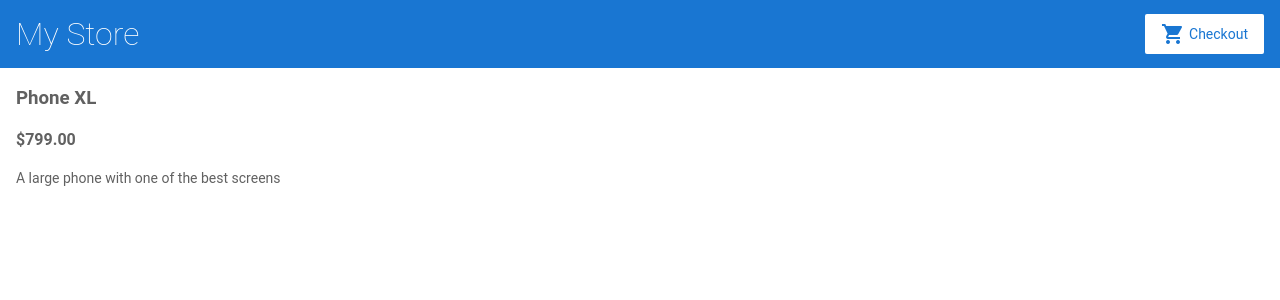
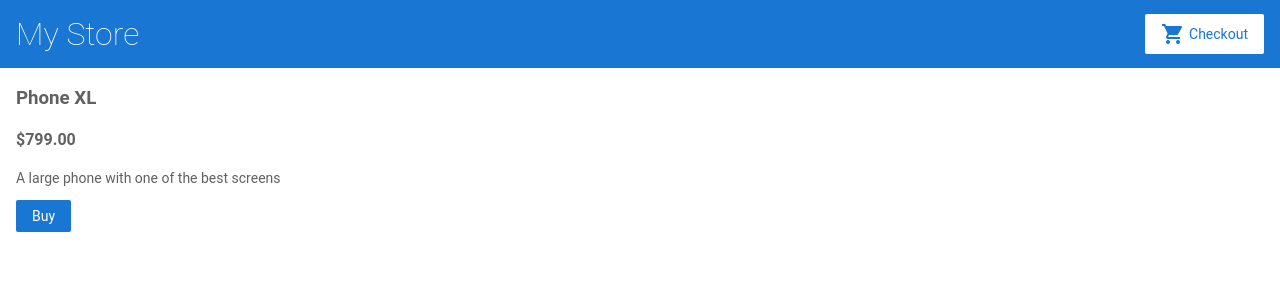
Before and after one commit to Uvais-Mohammad/product-app, an Angular app: page /products/1 in a window 1280 px wide. Shown: the top 300 px of the page. Built offline with nearby package versions, Linux system fonts and the light colour scheme.

Commit message:
Use the cart service

```diff
--- a/src/app/product-details/product-details.component.html
+++ b/src/app/product-details/product-details.component.html
@@ -2,5 +2,5 @@
   <h3>{{ product.name }}</h3>
   <h4>{{ product.price | currency }}</h4>
   <p>{{ product.description }}</p>
-
+  <button type="button" (click)="addToCart(product)">Buy</button>
 </div>
--- a/src/app/product-details/product-details.component.ts
+++ b/src/app/product-details/product-details.component.ts
@@ -1,6 +1,7 @@
 import { Component, OnInit } from '@angular/core';
 import { ActivatedRoute } from '@angular/router';
 import { Product, products } from '../product';
+import { CartService } from '../cart.service';
 @Component({
   selector: 'app-product-details',
   templateUrl: './product-details.component.html',
@@ -8,7 +9,7 @@ import { Product, products } from '../product';
 })
 export class ProductDetailsComponent implements OnInit {
   product: Product | undefined;
-  constructor(private route: ActivatedRoute) {}
+  constructor(private route: ActivatedRoute,private cartService:CartService) {}
 
   ngOnInit(): void {
     // First get the product id from the current route.
@@ -20,4 +21,9 @@ export class ProductDetailsComponent implements OnInit {
       (product) => product.id === productIdFromRoute
     );
   }
+
+  addToCart(product:Product){
+    this.cartService.addToCart(product);
+    window.alert("Product has been added to cart");
+  }
 }
```
